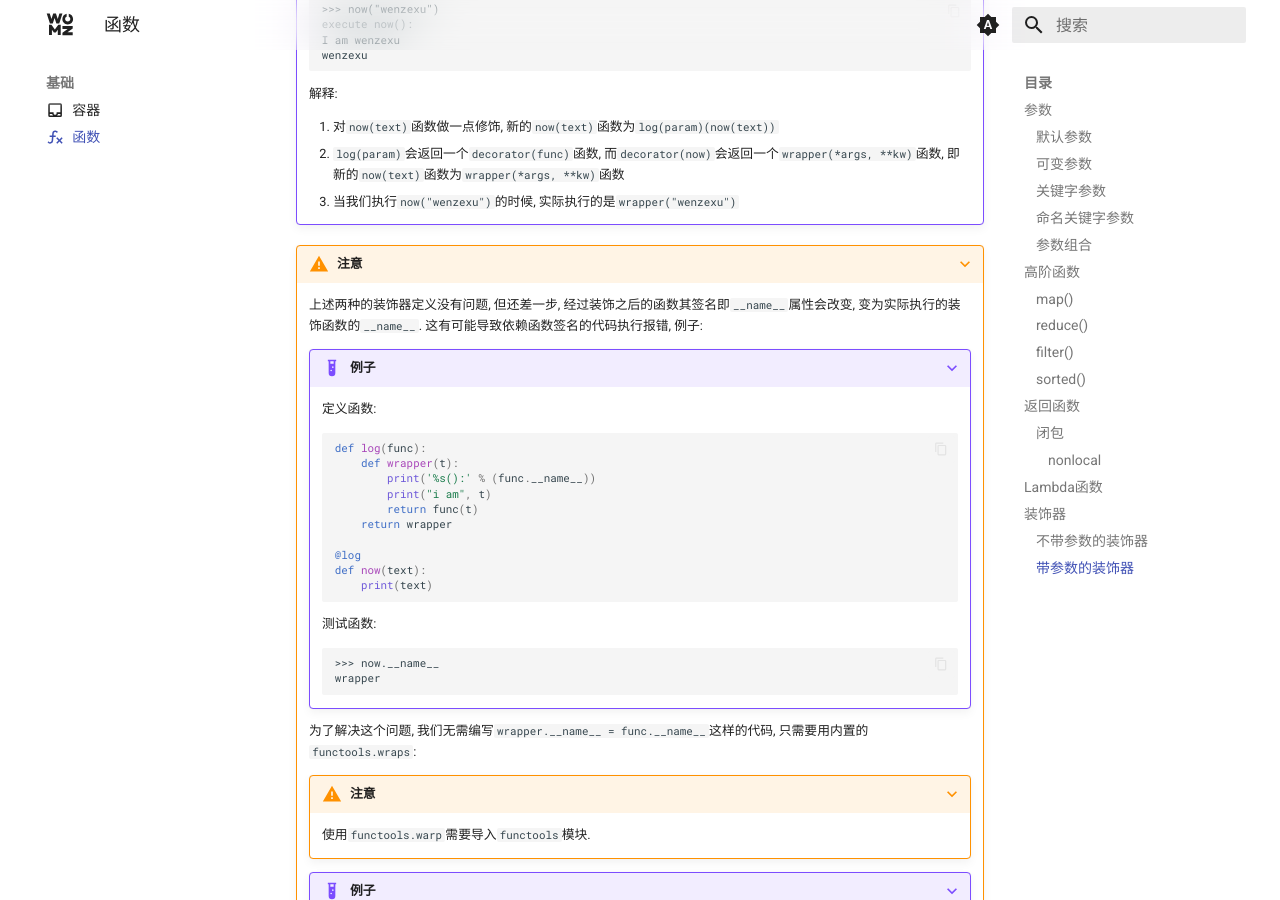
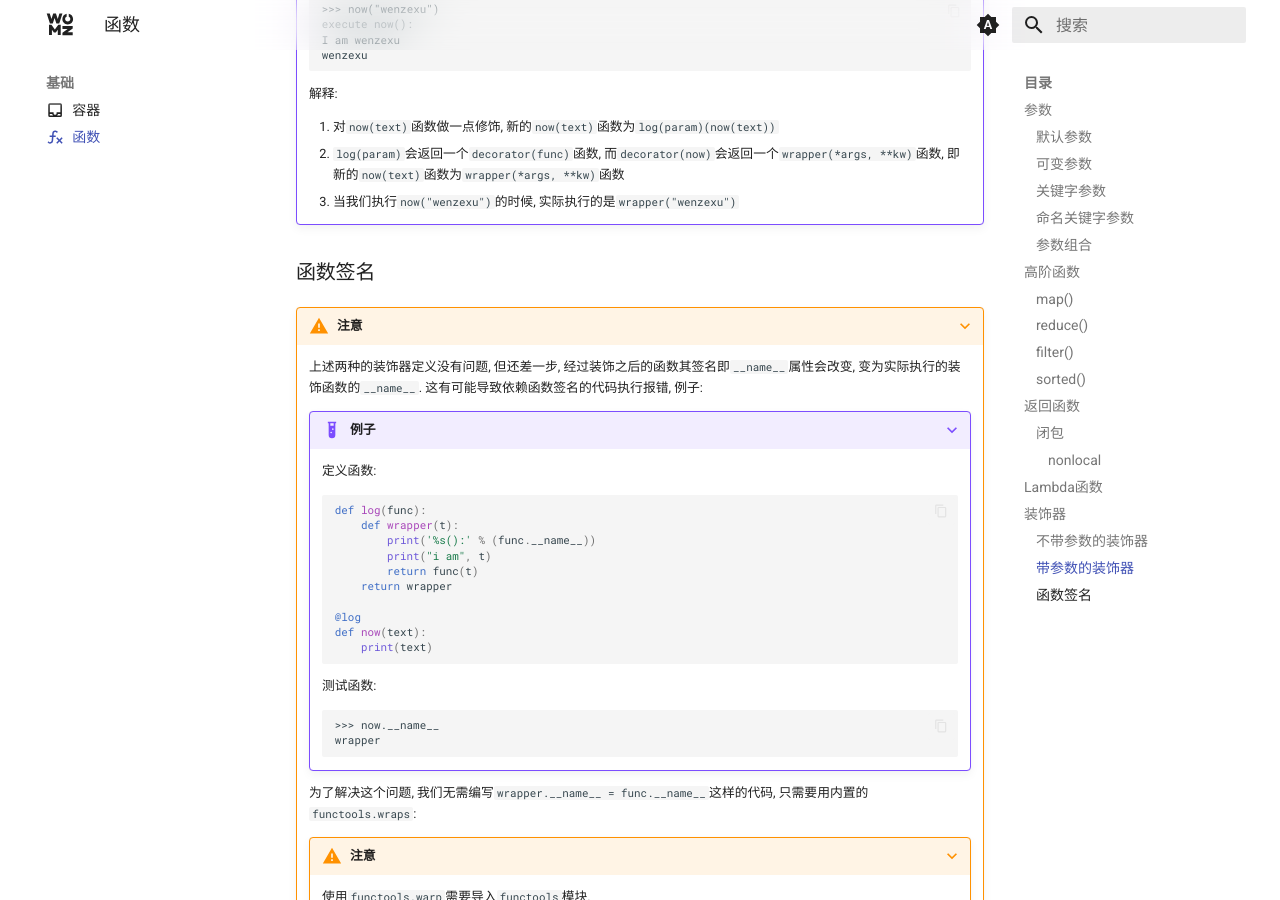
Before and after one commit to sigmax01/py, an MkDocs documentation site: the page built from docs/基础/函数.md, in a window 1280 px wide and 900 px high, scrolled down 9113 px. Built offline with MkDocs 1.6.1 and Material for MkDocs 9.7.7, drawn with Linux system fonts in a browser that asks for light colours.

Commit message:
update \345\207\275\346\225\260.md"

```diff
--- a/docs/基础/函数.md
+++ b/docs/基础/函数.md
@@ -571,6 +571,8 @@ lambda [args1, args2, ...]: [expression]
     2. `log(param)`会返回一个`decorator(func)`函数, 而`decorator(now)`会返回一个`wrapper(*args, **kw)`函数, 即新的`now(text)`函数为`wrapper(*args, **kw)`函数
     3. 当我们执行`now("wenzexu")`的时候, 实际执行的是`wrapper("wenzexu")`
 
+### 函数签名
+
 ???+ warning "注意"
 
     上述两种的装饰器定义没有问题, 但还差一步, 经过装饰之后的函数其签名即`__name__`属性会改变, 变为实际执行的装饰函数的`__name__`. 这有可能导致依赖函数签名的代码执行报错, 例子:
```
